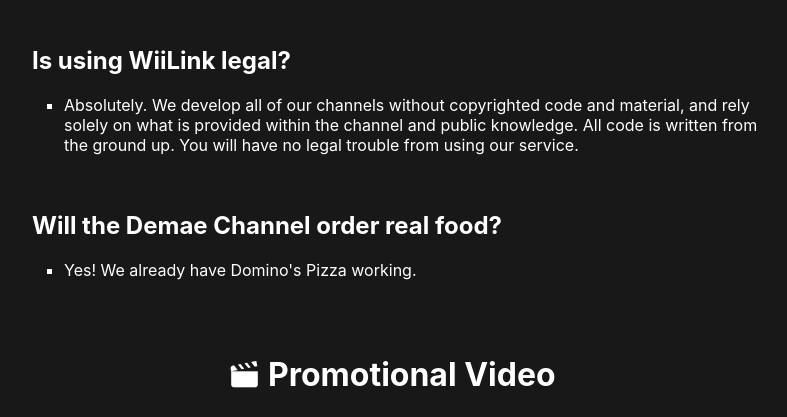
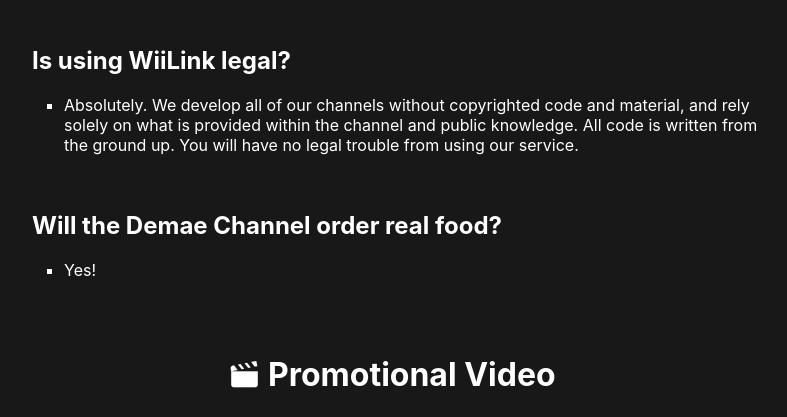
Before and after one commit to WiiLink24/WiiLink24.github.io, a Jekyll site: the page built from index.html, in a window 1280 px wide and 900 px high, scrolled down 1253 px, cut to the strip 0-417 px from the top of the window. Shown: the whole strip, without its empty margins (248-1035 px from the left). Built offline with Jekyll 4.4.1, drawn with Linux system fonts in a browser that asks for light colours.

Commit message:
Revert the Demae FAQ
:trollface:

```diff
--- a/index.html
+++ b/index.html
@@ -37,7 +37,7 @@
     <br />
     <h2>Will the Demae Channel order real food?</h2>
     <ul>
-        <li>Yes! We already have Domino's Pizza working.</li>
+        <li>Yes!</li>
     </ul>
 </div>
 
```
